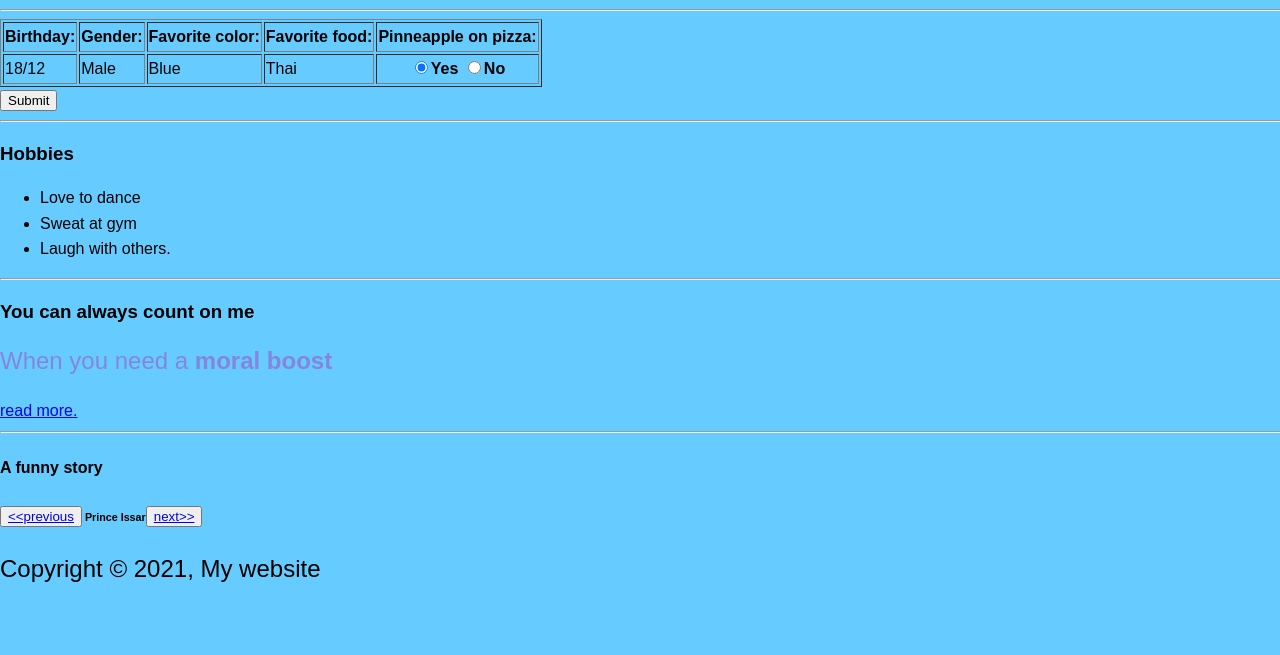
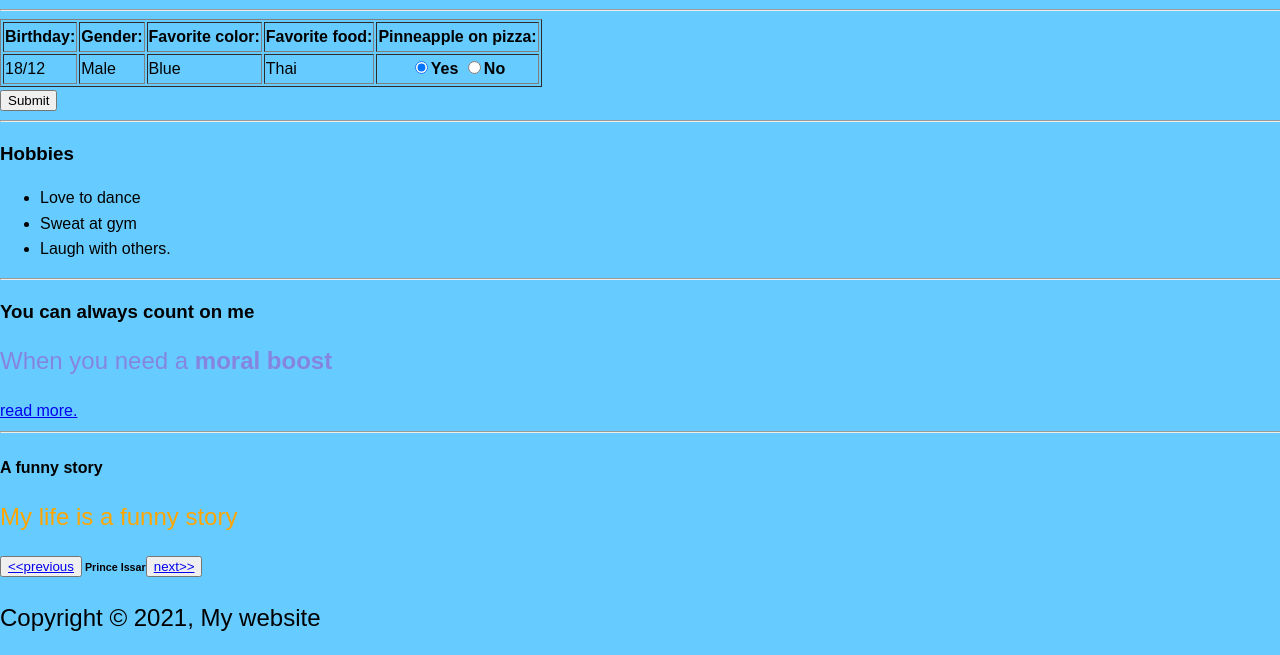
Before and after one commit to PrinceIssar/HTML-intro, a plain HTML site: page index.html in a window 1280 px wide. Shown: the part 686-1341 px from the top of the page. Before the commit the page ends 1291 px from the top, so only its background shows below. Drawn offline with Linux system fonts and the light colour scheme.

Commit message:
Update index.html

```diff
--- a/index.html
+++ b/index.html
@@ -70,7 +70,7 @@
 <hr width="100%" athgn="left">
 
 <h4> A funny story</h4>
-<p></p>
+<p>My life is a funny story</p>
 
 
 
```
